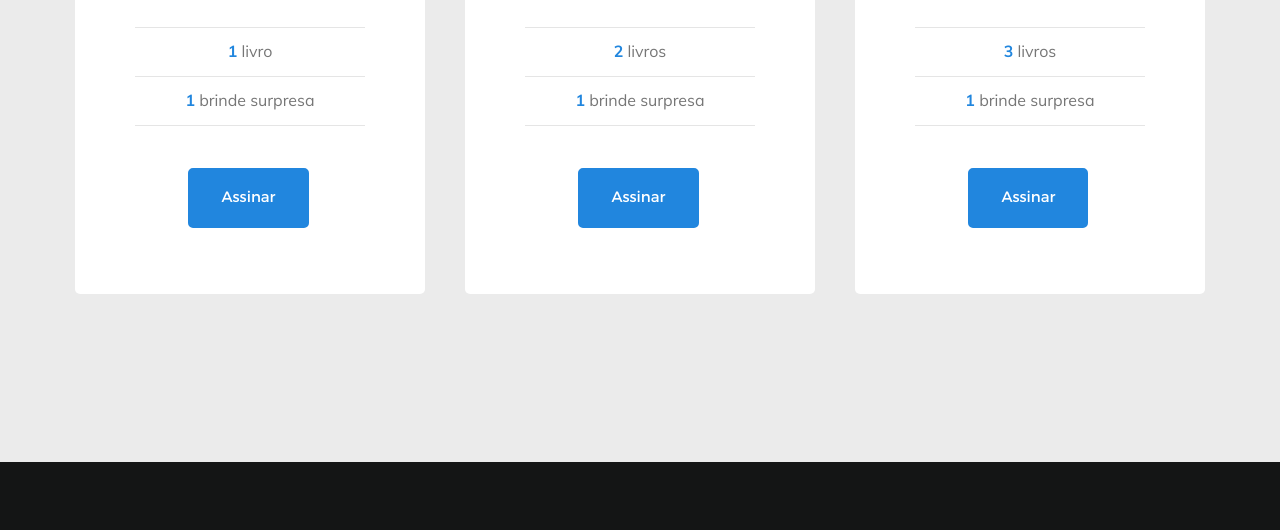
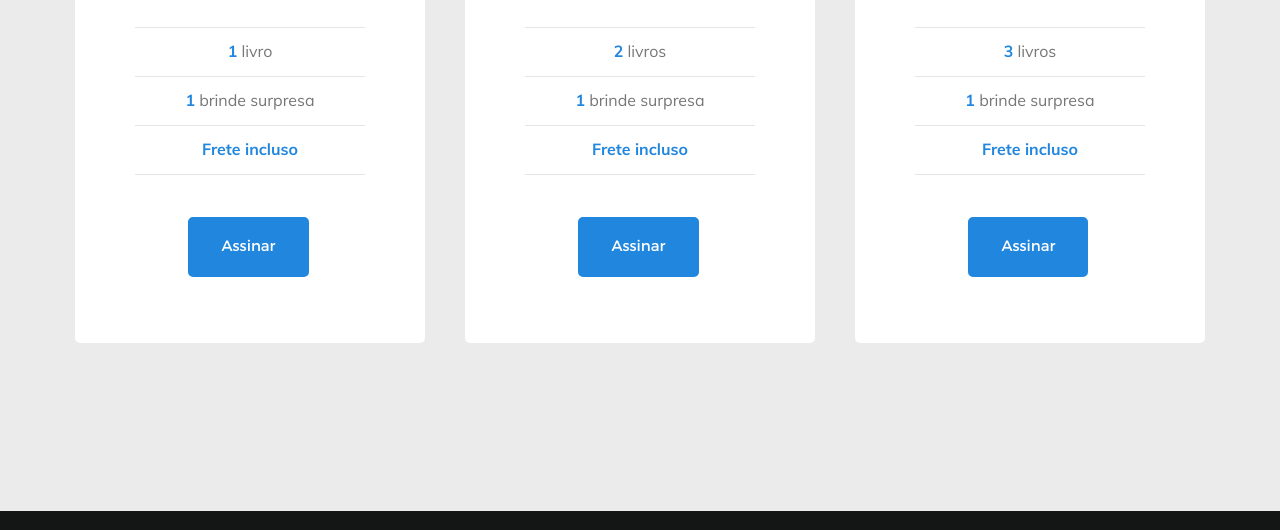
Before and after one commit to thiagommedeiros/seeboclub.github.io, a plain HTML site: page index.html in a window 1280 px wide. Shown: the part 3403-3933 px from the top of the page. Drawn offline with Linux system fonts and the light colour scheme; a script that the page names is missing; files whose address does not match are found by name.

Commit message:
add shipping free info

```diff
--- a/index.html
+++ b/index.html
@@ -337,6 +337,7 @@
                                 <ul class="plan-block-features">
                                     <li><span>1</span> livro </li>
                                     <li><span>1</span> brinde surpresa</li>
+                                    <li><span>Frete incluso</span></li>
                                 </ul>
 
                                 <a class="button button-primary large" href="http://pag.ae/7UTAjuob2">Assinar</a>
@@ -357,6 +358,7 @@
                                 <ul class="plan-block-features">
                                     <li><span>2</span> livros </li>
                                     <li><span>1</span> brinde surpresa</li>
+                                    <li><span>Frete incluso</span></li>
                                 </ul>
 
                                 <a class="button button-primary large" href="http://pag.ae/7UTAsdKzq">Assinar</a>
@@ -376,6 +378,7 @@
                                 <ul class="plan-block-features">
                                     <li><span>3</span> livros</li>
                                     <li><span>1</span> brinde surpresa</li>
+                                    <li><span>Frete incluso</span></li>
                                 </ul>
 
                                 <a class="button button-primary large" href="http://pag.ae/7UTAtqrEq">Assinar</a>
```
